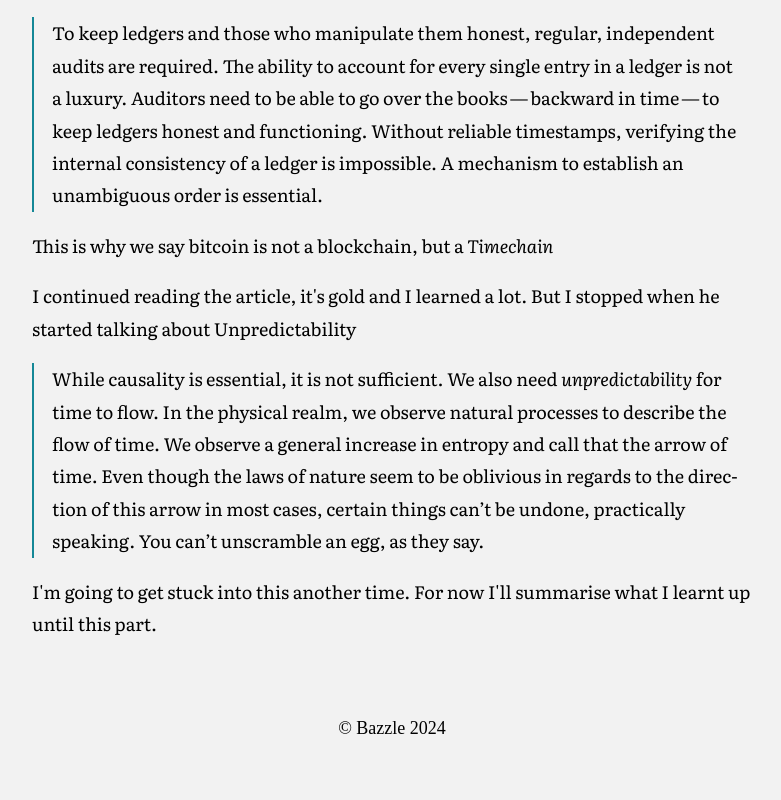
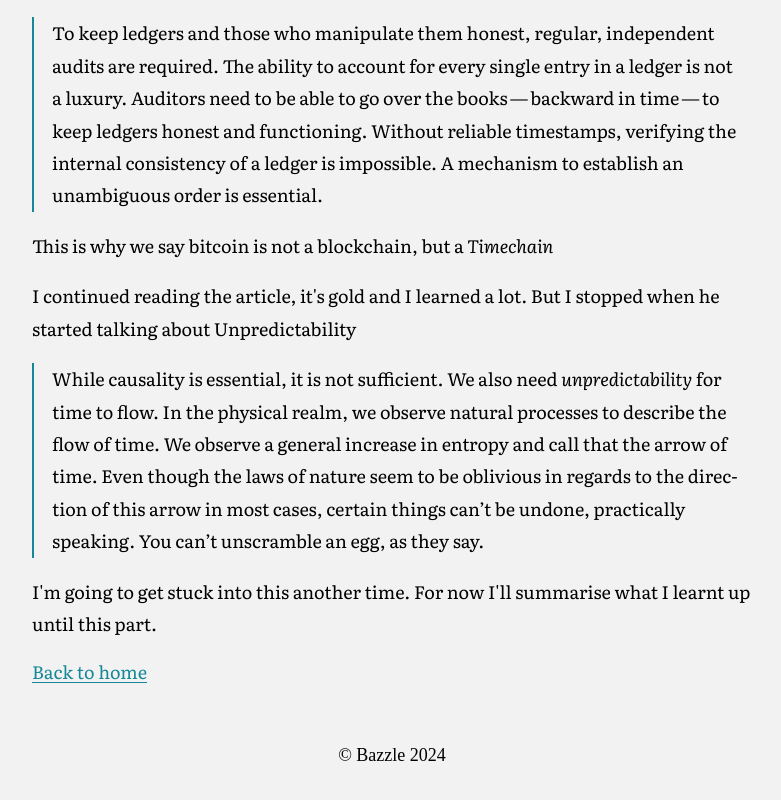
Before and after one commit to bazzle/thoughts, a Next.js app in the folder thoughts/: page /bitcoin_is_time in a window 1280 px wide. Shown: the part 2348-3148 px from the top of the page, without its empty margins (248-1029 px from the left). Built offline with nearby package versions, Linux system fonts and the light colour scheme; a web font is replaced by a local one.

Commit message:
Add back to home button

```diff
--- a/thoughts/src/app/[slug]/page.jsx
+++ b/thoughts/src/app/[slug]/page.jsx
@@ -4,6 +4,7 @@
 import fs from "fs"
 import matter from "gray-matter"
 import { format } from "date-fns"
+import Link from "next/link"
 
 function getPostContent(slug){
 	const file = `./posts/${slug}.md`;
@@ -41,6 +42,9 @@
 				<div className="article-main container--narrow">
 					<Markdown>{post.content}</Markdown>
 				</div>
+				<div className="article__back container--narrow">
+					<Link href="/">Back to home</Link>
+				</div>
 			</article>
 		</main>
 	)
```
